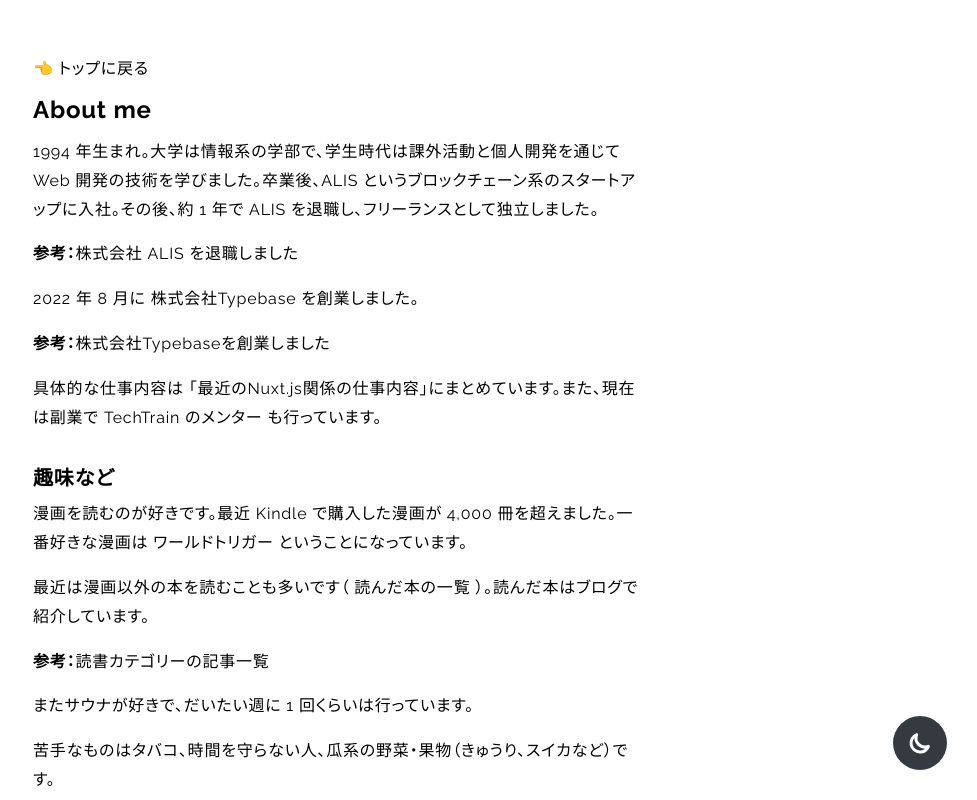
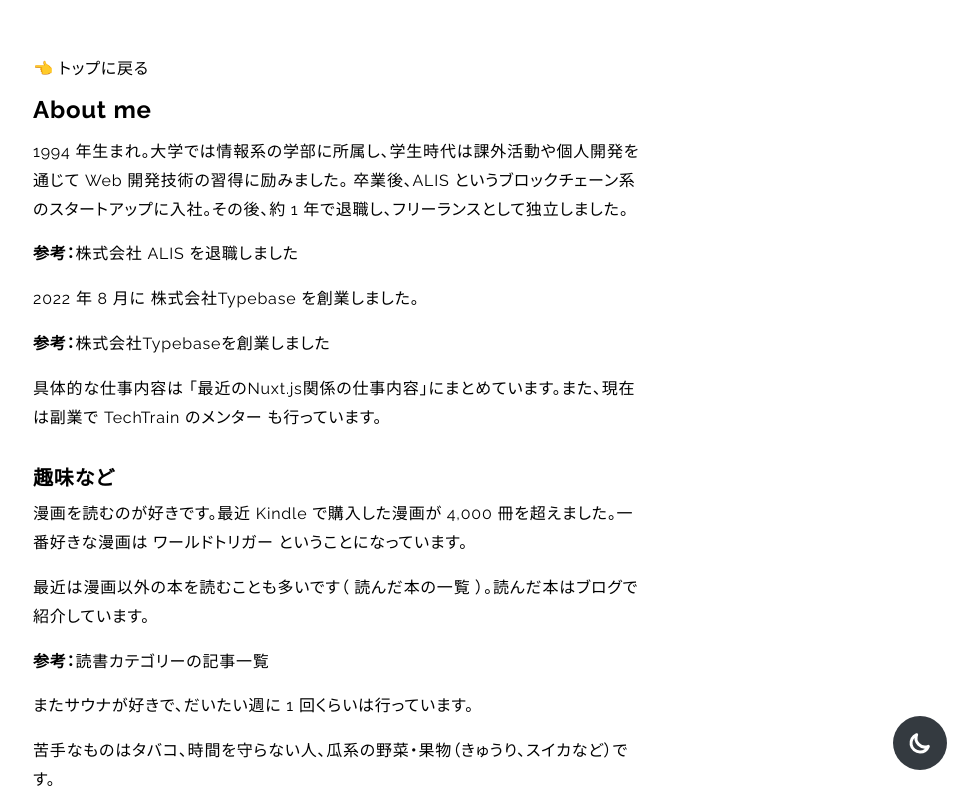
Before and after one commit to y-temp4/y-temp4.com, a Next.js app: page /about in a window 1280 px wide. Shown: the top 800 px of the page, without its empty margins (303-1280 px from the left). Built offline with nearby package versions, Linux system fonts and the light colour scheme.

Commit message:
Update about me

```diff
--- a/src/app/(root)/(introduction)/about/page.tsx
+++ b/src/app/(root)/(introduction)/about/page.tsx
@@ -14,10 +14,10 @@ export default function Page() {
       <MainHeading>About me</MainHeading>
       <p>
         1994
-        年生まれ。大学は情報系の学部で、学生時代は課外活動と個人開発を通じて Web
-        開発の技術を学びました。卒業後、ALIS
-        というブロックチェーン系のスタートアップに入社。その後、約 1 年で ALIS
-        を退職し、フリーランスとして独立しました。
+        年生まれ。大学では情報系の学部に所属し、学生時代は課外活動や個人開発を通じて
+        Web 開発技術の習得に励みました。 卒業後、ALIS
+        というブロックチェーン系のスタートアップに入社。その後、約 1
+        年で退職し、フリーランスとして独立しました。
       </p>
       <p>
         <span className="font-bold">参考：</span>
```
